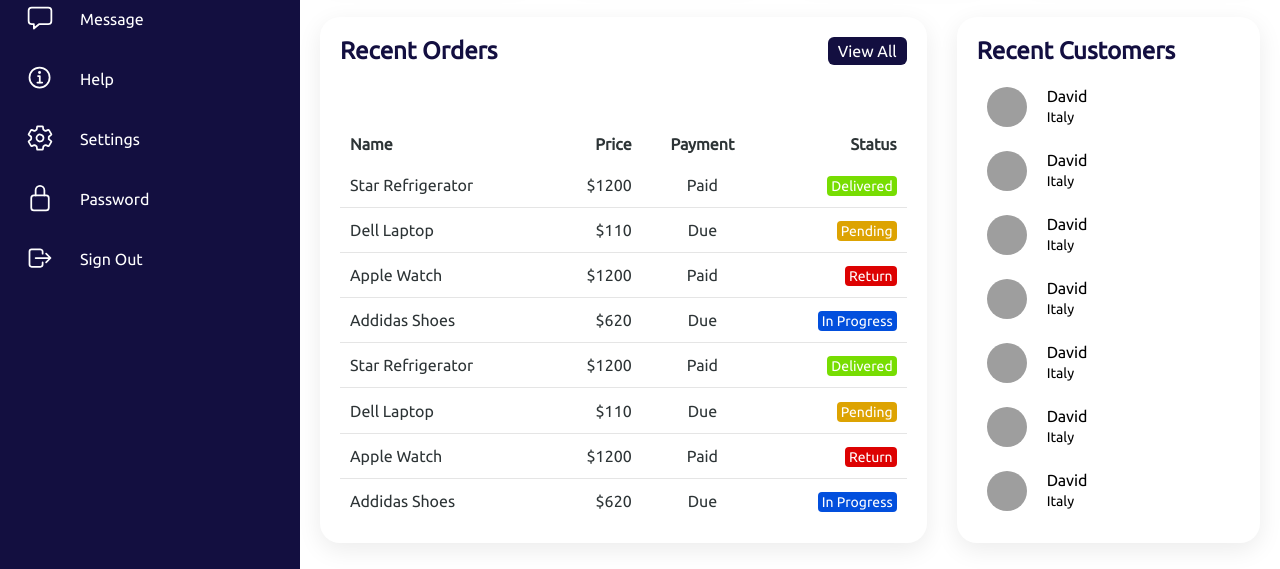
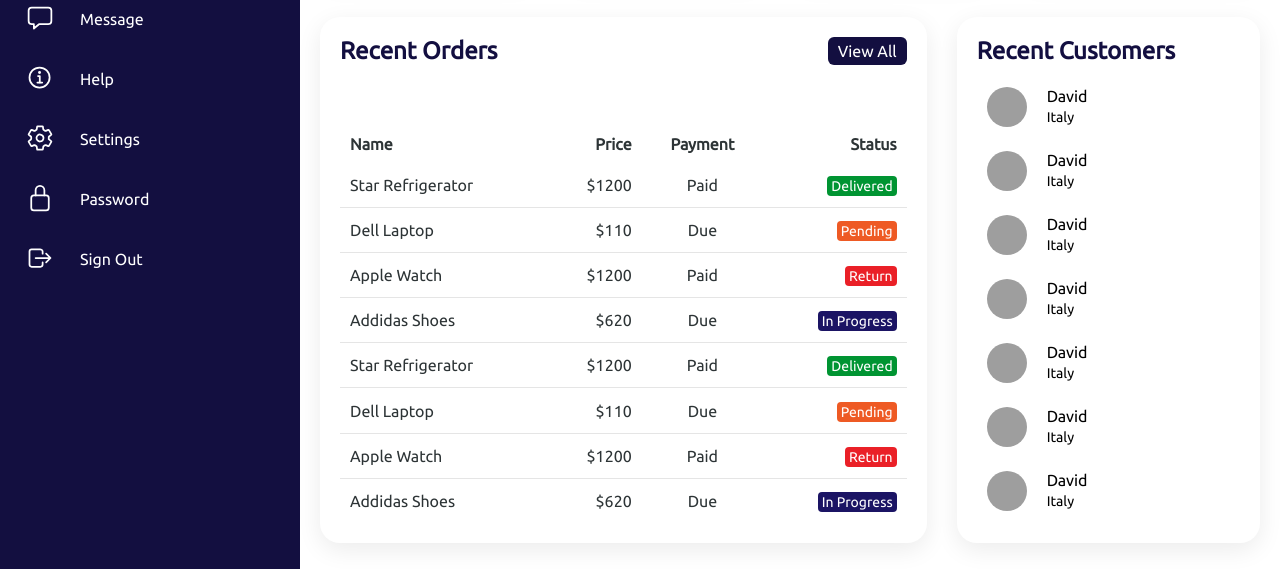
Before and after one commit to SophaGithub/second_website, a plain HTML site: page index.html in a window 1280 px wide. Shown: the part 231-800 px from the top of the page. Drawn offline with nearby package versions, Linux system fonts and the light colour scheme; grey boxes are pictures that could not be loaded.

Commit message:
change head name

```diff
--- a/index.html
+++ b/index.html
@@ -2,7 +2,7 @@
 <html lang="en">
     <head>
         <meta charset="UTF-8">
-        <title>Responsibilities</title>
+        <title>Home</title>
         <link rel="stylesheet" href="style.css">
     </head>
     <body>
--- a/style.css
+++ b/style.css
@@ -319,7 +319,7 @@ body {
 }
 .status.delivered{
     padding: 2px 4px;
-    background: #77dd02;
+    background: #009432;
     color: var(--white);
     border-radius: 4px;
     font-size: 14px;
@@ -327,7 +327,7 @@ body {
 }
 .status.peding{
     padding: 2px 4px;
-    background: #dda302;
+    background: #EE5A24;
     color: var(--white);
     border-radius: 4px;
     font-size: 14px;
@@ -335,7 +335,7 @@ body {
 }
 .status.return{
     padding: 2px 4px;
-    background: #dd0202;
+    background: #EA2027;
     color: var(--white);
     border-radius: 4px;
     font-size: 14px;
@@ -343,7 +343,7 @@ body {
 }
 .status.inProgress{
     padding: 2px 4px;
-    background: #024fdd;
+    background: #1B1464;
     color: var(--white);
     border-radius: 4px;
     font-size: 14px;
```
